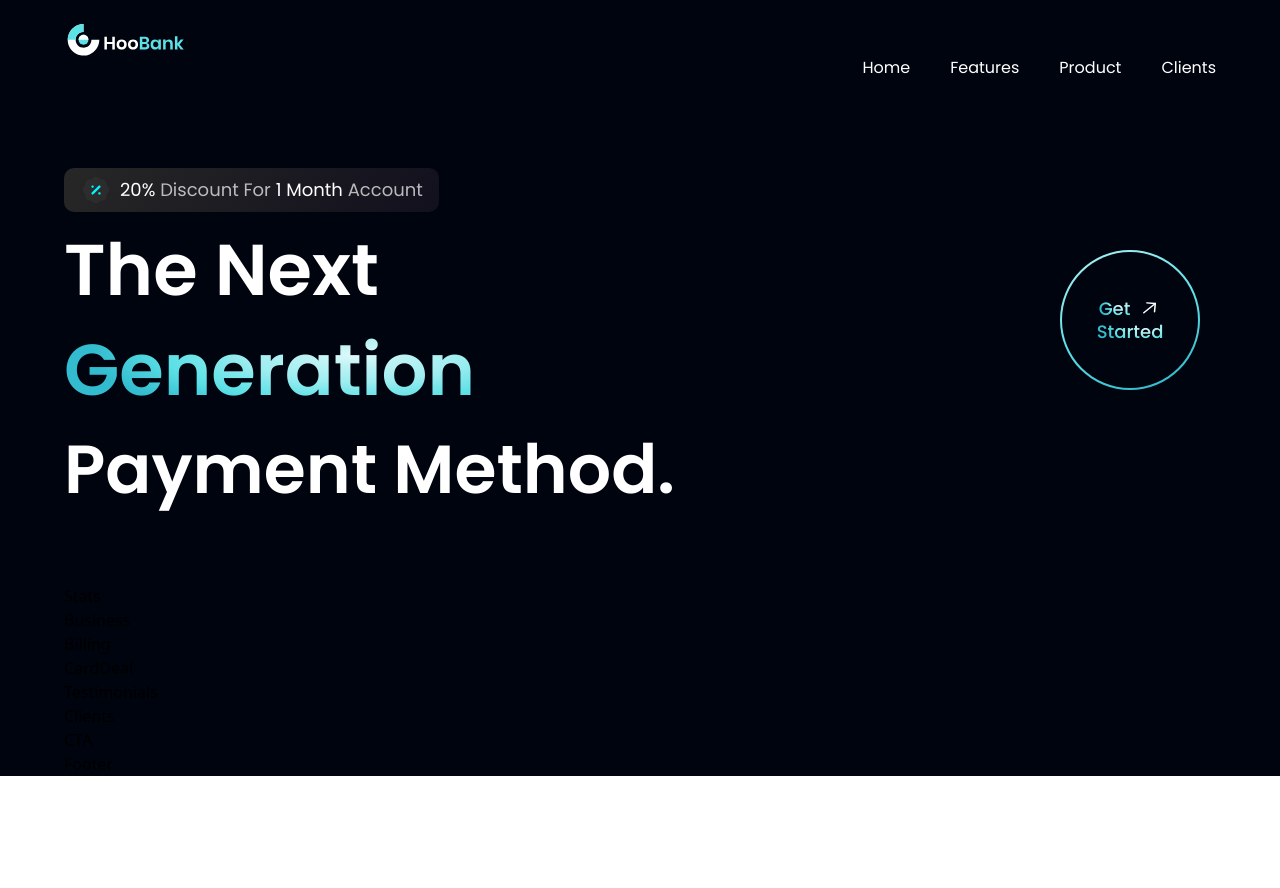
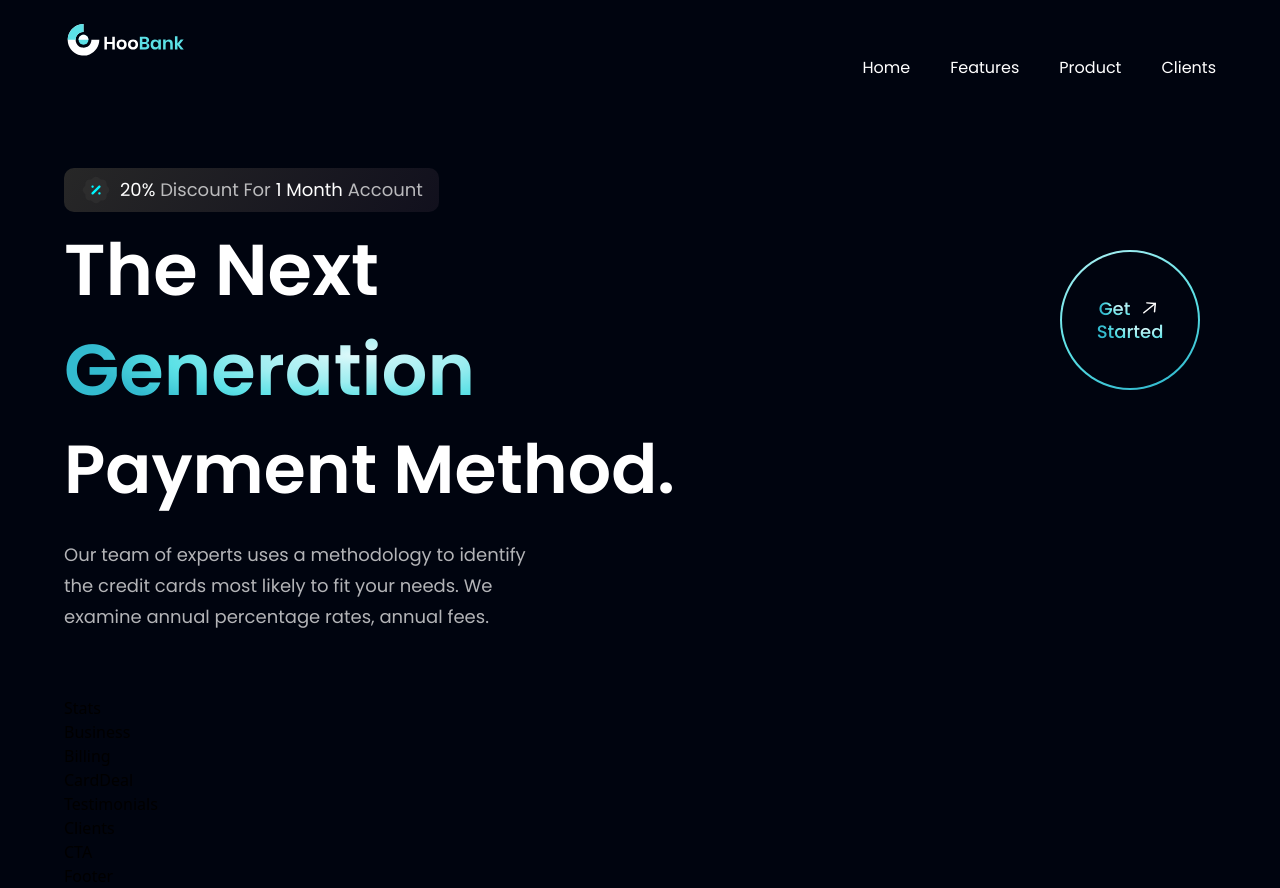
Before and after one commit to eze1er/eki_bank_business, a React (Vite) app: page / in a window 1280 px wide. Before the commit the page ends 800 px from the top, so only its background shows below. Built offline with nearby package versions, Linux system fonts and the light colour scheme.

Commit message:
text added

```diff
--- a/src/components/Hero.jsx
+++ b/src/components/Hero.jsx
@@ -32,6 +32,11 @@
         <h1 className="font-poppins font-semibold ss:text-[68px] text-[52px] text-white ss:leading-[100px] leading-[75px] w-full">
           Payment Method.
         </h1>
+        <p className={`${styles.paragraph} max-w-[470px] mt-5`}>
+          Our team of experts uses a methodology to identify the credit cards
+          most likely to fit your needs. We examine annual percentage rates,
+          annual fees.
+        </p>
       </div>
     </section>
   </div>
```
